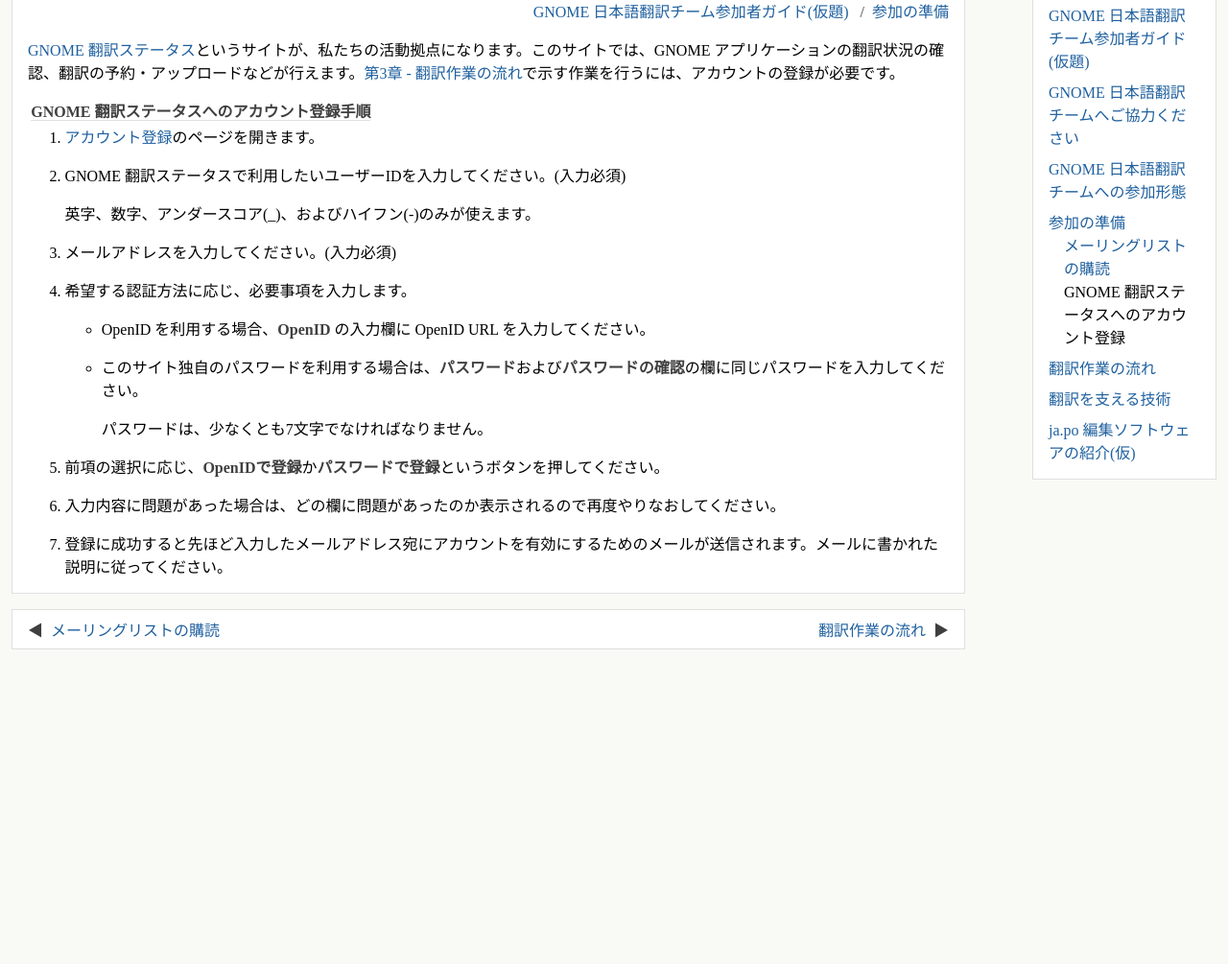
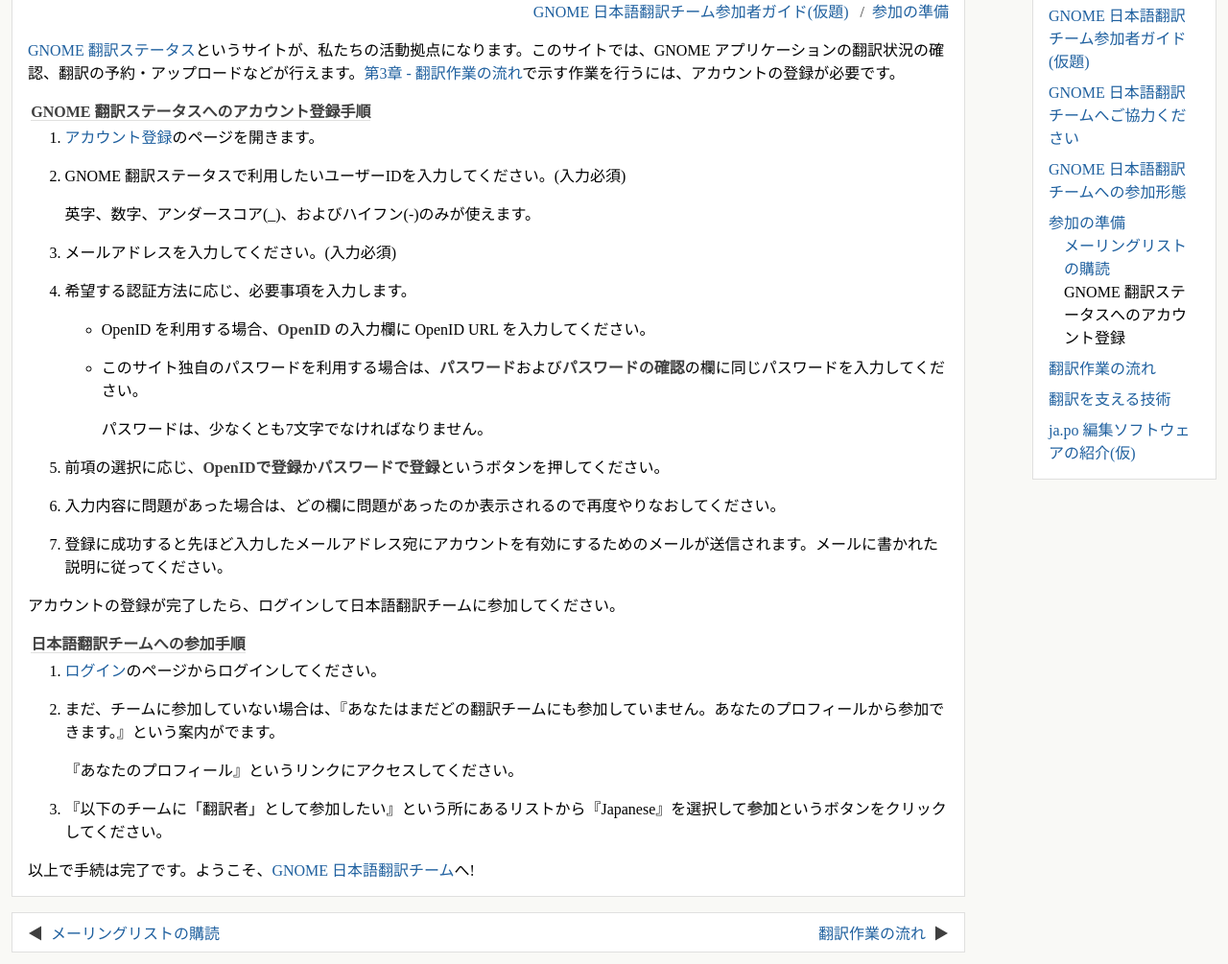
Before and after one commit to yasumichi/gnomeja-guide, a plain HTML site: page damned-lies.html in a window 1280 px wide. Shown: the part 132-1137 px from the top of the page at 96% size. Before the commit the page ends 824 px from the top, so only its background shows below. Drawn offline with Linux system fonts and the light colour scheme.

Commit message:
翻訳チームへの参加要領追記を反映

```diff
--- a/damned-lies.html
+++ b/damned-lies.html
@@ -462,6 +462,19 @@ dd.answer div.label { float: left; }
 <li><p class="para block block-first">登録に成功すると先ほど入力したメールアドレス宛にアカウントを有効にするためのメールが送信されます。メールに書かれた説明に従ってください。</p></li>
 </ol>
 </div>
+<p class="para block">アカウントの登録が完了したら、ログインして日本語翻訳チームに参加してください。</p>
+<div class="block list procedure">
+<div class="block block-first title title-formal"><span class="title"><span class="label"></span>日本語翻訳チームへの参加手順</span></div>
+<ol class="procedure">
+<li class="li-first"><p class="para block block-first"><a class="ulink" href="http://l10n.gnome.org/login/" title="http://l10n.gnome.org/login/">ログイン</a>のページからログインしてください。</p></li>
+<li>
+          <p class="para block block-first">まだ、チームに参加していない場合は、『あなたはまだどの翻訳チームにも参加していません。あなたのプロフィールから参加できます。』という案内がでます。</p>
+          <p class="para block">『あなたのプロフィール』というリンクにアクセスしてください。</p>
+        </li>
+<li><p class="para block block-first">『以下のチームに「翻訳者」として参加したい』という所にあるリストから『Japanese』を選択して<span class="guibutton">参加</span>というボタンをクリックしてください。</p></li>
+</ol>
+</div>
+<p class="para block">以上で手続は完了です。ようこそ、<a class="ulink" href="http://l10n.gnome.org/teams/ja/" title="http://l10n.gnome.org/teams/ja/">GNOME 日本語翻訳チーム</a>へ!</p>
 </div></div>
 <div class="navbar navbar-bottom"><table class="navbar"><tr>
 <td class="navbar-prev"><a class="navbar-prev" href="list.html" title="メーリングリストの購読">メーリングリストの購読</a></td>
```
